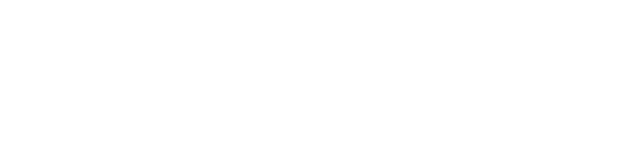
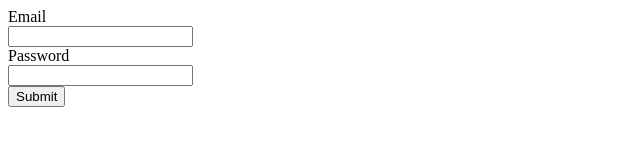
Before and after one commit to soumareSinkhe02/projet-html, a plain HTML site: page index.html in a window 1280 px wide. Shown: the whole page, without its empty margins (0-640 px from the left). Drawn offline with Linux system fonts and the light colour scheme.

Commit message:
Ajout de la partie du html sans stylise

```diff
--- a/index.html
+++ b/index.html
@@ -6,6 +6,25 @@
     <title>Document</title>
 </head>
 <body>
+    <div class="container">
+        <form>
+            <div form-group>
+                <label for="">Email</label>
+                <div class="form-control">
+                    <input type="email">
+                </div>
+            </div>
+            <div form-group>
+                <label for="">Password</label>
+                <div class="form-control">
+                    <input type="password">
+                </div>
+                <div class="btn">
+                    <button>Submit</button>
+                </div>
+            </div>
+        </form>
+    </div>
 
 </body>
 </html>
```
